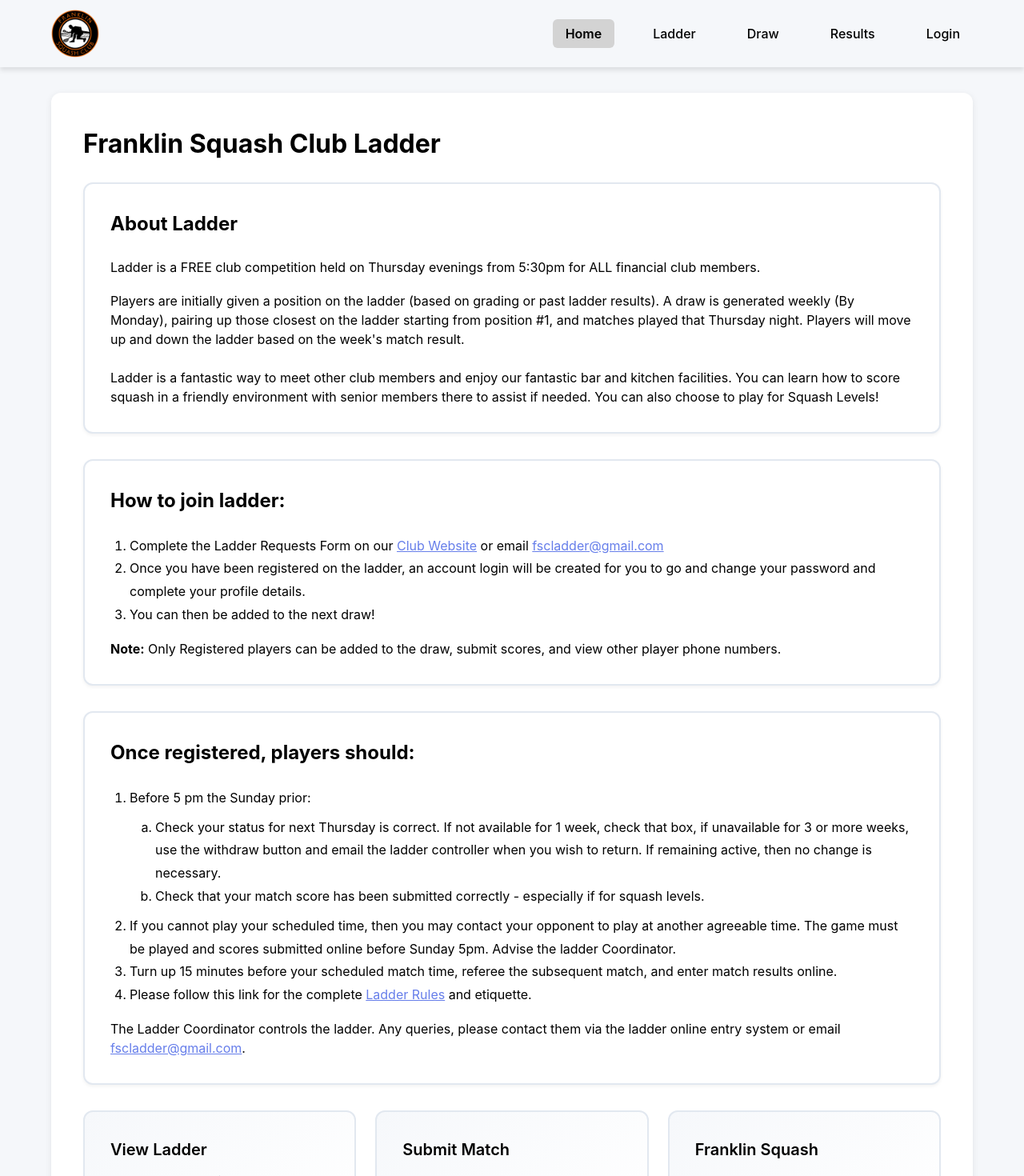
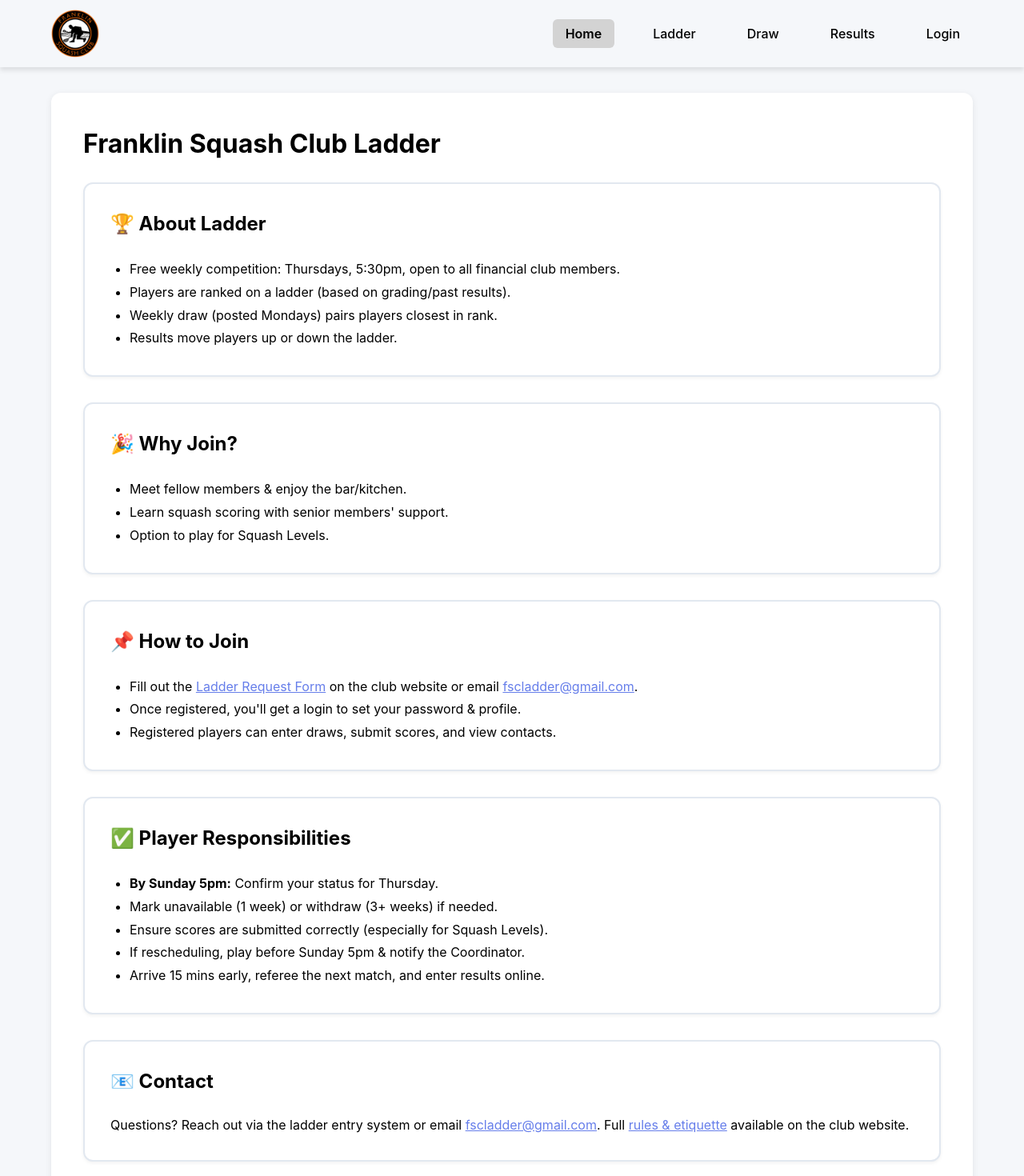
Before and after one commit to Elimurray/ladder, a React (Vite) app in the folder frontend/: page / in a window 1280 px wide. Shown: the top 1470 px of the page at 80% size. Built offline with nearby package versions, Linux system fonts and the light colour scheme; no server answers.

Commit message:
Updated home page

```diff
--- a/frontend/src/pages/Home.jsx
+++ b/frontend/src/pages/Home.jsx
@@ -5,121 +5,99 @@ function Home() {
     <div className="page">
       <div className="home-title">
         <h1>Franklin Squash Club Ladder</h1>
-        <Link to="/login" className="login-link">
-          Login
-        </Link>
       </div>
       {/* About Ladder Section */}
       <div className="ladder-rules-section">
-        <h2>About Ladder</h2>
-        <p className="info-intro">
-          Ladder is a FREE club competition held on Thursday evenings from
-          5:30pm for ALL financial club members.
-        </p>
-        <p>
-          Players are initially given a position on the ladder (based on grading
-          or past ladder results). A draw is generated weekly (By Monday),
-          pairing up those closest on the ladder starting from position #1, and
-          matches played that Thursday night. Players will move up and down the
-          ladder based on the week's match result.
-        </p>
-        <br />
-
-        <p>
-          Ladder is a fantastic way to meet other club members and enjoy our
-          fantastic bar and kitchen facilities. You can learn how to score
-          squash in a friendly environment with senior members there to assist
-          if needed. You can also choose to play for Squash Levels!
-        </p>
+        <h2>🏆 About Ladder</h2>
+        <ul className="rules-list">
+          <li>
+            Free weekly competition: Thursdays, 5:30pm, open to all financial
+            club members.
+          </li>
+          <li>
+            Players are ranked on a ladder (based on grading/past results).
+          </li>
+          <li>Weekly draw (posted Mondays) pairs players closest in rank.</li>
+          <li>Results move players up or down the ladder.</li>
+        </ul>
       </div>
 
-      {/* How to Join Ladder Section */}
+      {/* Why Join Section */}
       <div className="ladder-rules-section">
-        <h2>How to join ladder:</h2>
-        <ol className="rules-list">
+        <h2>🎉 Why Join?</h2>
+        <ul className="rules-list">
+          <li>Meet fellow members & enjoy the bar/kitchen.</li>
+          <li>Learn squash scoring with senior members' support.</li>
+          <li>Option to play for Squash Levels.</li>
+        </ul>
+      </div>
+
+      {/* How to Join Section */}
+      <div className="ladder-rules-section">
+        <h2>📌 How to Join</h2>
+        <ul className="rules-list">
           <li>
-            Complete the Ladder Requests Form on our{" "}
+            Fill out the{" "}
             <a
               href="https://www.franklinsquash.org.nz/club-ladder/"
               className="email-link"
             >
-              Club Website
+              Ladder Request Form
             </a>{" "}
-            or email{" "}
+            on the club website or email{" "}
             <a href="mailto:fscladder@gmail.com" className="email-link">
               fscladder@gmail.com
             </a>
+            .
           </li>
           <li>
-            Once you have been registered on the ladder, an account login will
-            be created for you to go and change your password and complete your
-            profile details.
+            Once registered, you'll get a login to set your password & profile.
           </li>
-          <li style={{ marginBottom: "1rem" }}>
-            You can then be added to the next draw!
+          <li>
+            Registered players can enter draws, submit scores, and view
+            contacts.
           </li>
-        </ol>
-        <p>
-          <strong>Note:</strong> Only Registered players can be added to the
-          draw, submit scores, and view other player phone numbers.
-        </p>
+        </ul>
       </div>
 
-      {/* Once Registered Section */}
+      {/* Player Responsibilities Section */}
       <div className="ladder-rules-section">
-        <h2>Once registered, players should:</h2>
-        <ol className="rules-list">
+        <h2>✅ Player Responsibilities</h2>
+        <ul className="rules-list">
           <li>
-            Before 5 pm the Sunday prior:
-            <ol
-              type="a"
-              style={{
-                marginTop: "0.5rem",
-                marginLeft: "2rem",
-                marginBottom: "0.5rem",
-              }}
-            >
-              <li>
-                Check your status for next Thursday is correct. If not available
-                for 1 week, check that box, if unavailable for 3 or more weeks,
-                use the withdraw button and email the ladder controller when you
-                wish to return. If remaining active, then no change is
-                necessary.
-              </li>
-              <li>
-                Check that your match score has been submitted correctly -
-                especially if for squash levels.
-              </li>
-            </ol>
+            <strong>By Sunday 5pm:</strong> Confirm your status for Thursday.
+          </li>
+          <li>Mark unavailable (1 week) or withdraw (3+ weeks) if needed.</li>
+          <li>
+            Ensure scores are submitted correctly (especially for Squash
+            Levels).
           </li>
           <li>
-            If you cannot play your scheduled time, then you may contact your
-            opponent to play at another agreeable time. The game must be played
-            and scores submitted online before Sunday 5pm. Advise the ladder
-            Coordinator.
+            If rescheduling, play before Sunday 5pm & notify the Coordinator.
           </li>
           <li>
-            Turn up 15 minutes before your scheduled match time, referee the
-            subsequent match, and enter match results online.
+            Arrive 15 mins early, referee the next match, and enter results
+            online.
           </li>
-          <li style={{ marginBottom: "1rem" }}>
-            Please follow this link for the complete{" "}
-            <a
-              href="https://www.franklinsquash.org.nz/club-ladder/"
-              className="email-link"
-            >
-              Ladder Rules
-            </a>{" "}
-            and etiquette.
-          </li>
-        </ol>
+        </ul>
+      </div>
+
+      {/* Contact Section */}
+      <div className="ladder-rules-section">
+        <h2>📧 Contact</h2>
         <p>
-          The Ladder Coordinator controls the ladder. Any queries, please
-          contact them via the ladder online entry system or email{" "}
+          Questions? Reach out via the ladder entry system or email{" "}
           <a href="mailto:fscladder@gmail.com" className="email-link">
             fscladder@gmail.com
           </a>
-          .
+          . Full{" "}
+          <a
+            href="https://www.franklinsquash.org.nz/club-ladder/"
+            className="email-link"
+          >
+            rules & etiquette
+          </a>{" "}
+          available on the club website.
         </p>
       </div>
 
```
